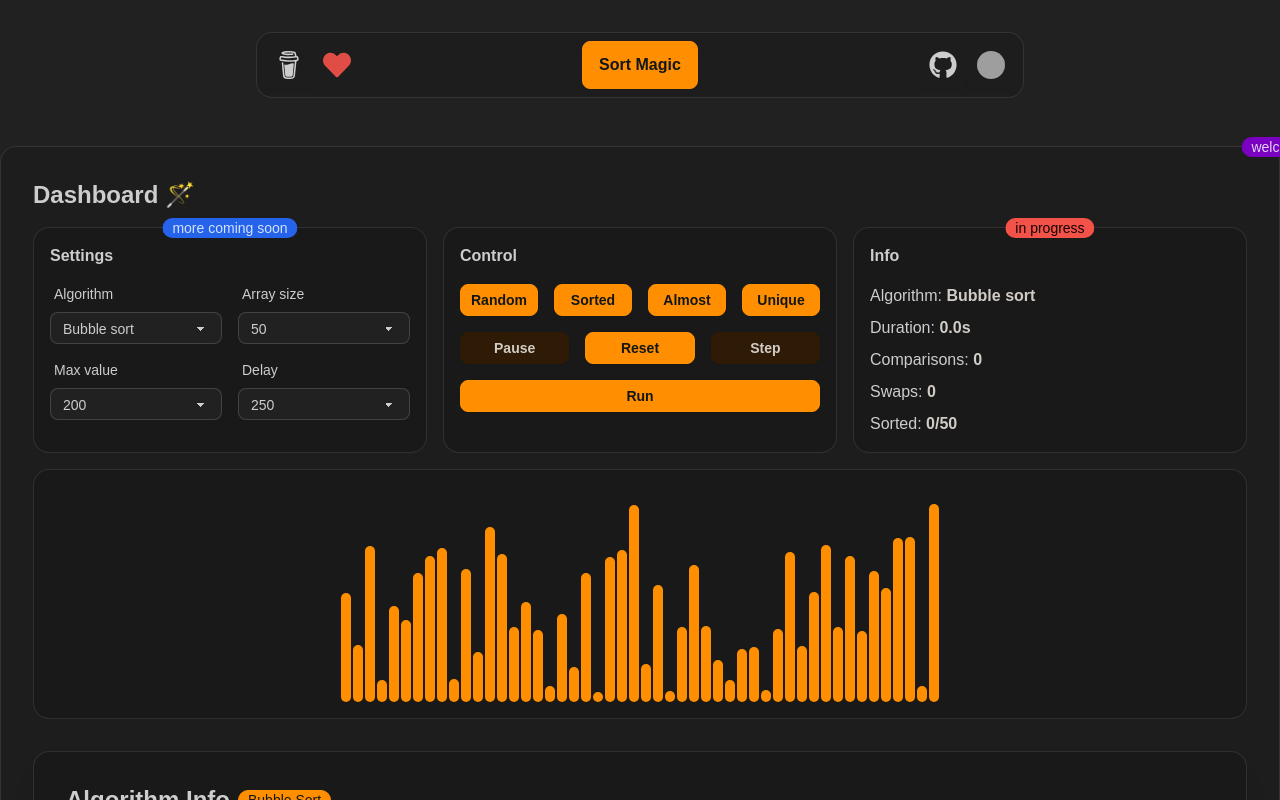
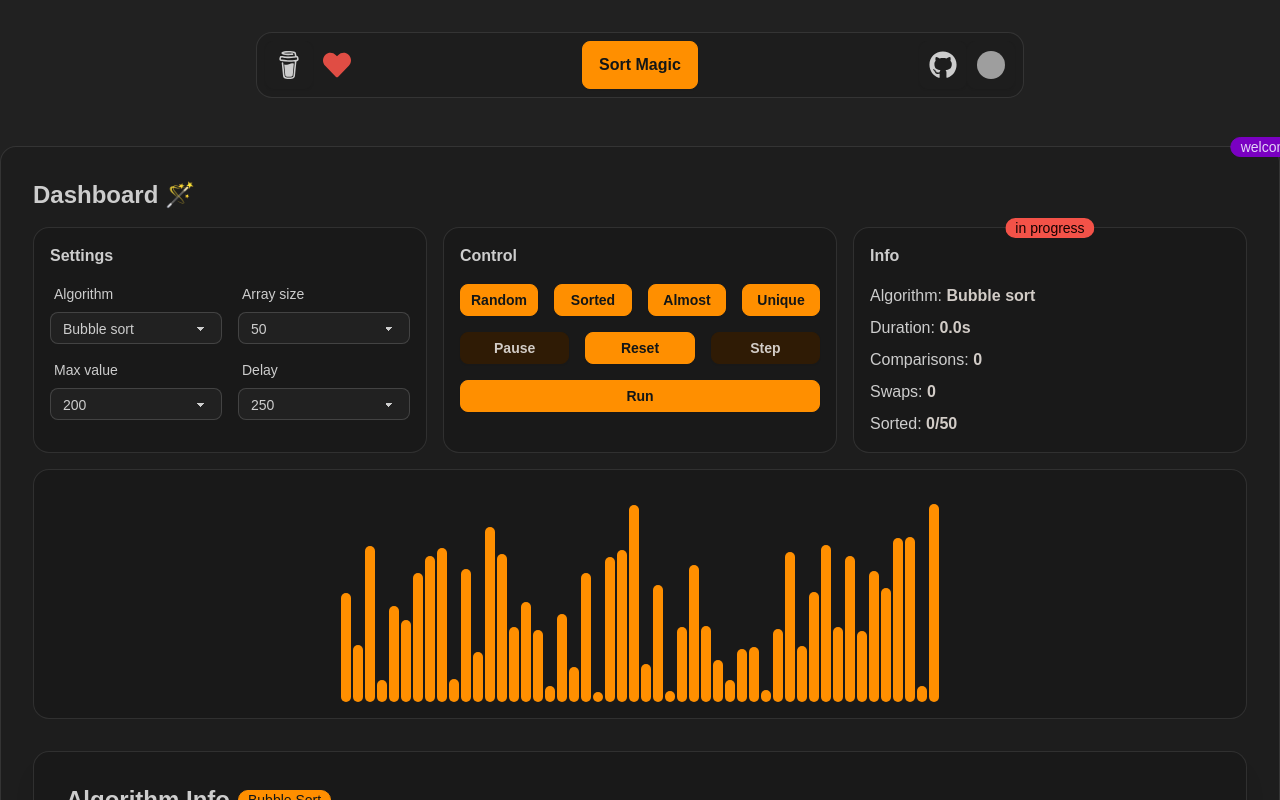
Before and after one commit to borisvicena/SortWizard, a Next.js app: page / in a window 1280 px wide. Shown: the top 800 px of the page. Built offline with nearby package versions, Linux system fonts and the light colour scheme; grey boxes are pictures that could not be loaded.

Commit message:
added pumpkin emoji to the welcome badge

```diff
--- a/src/components/Dashboard.tsx
+++ b/src/components/Dashboard.tsx
@@ -213,14 +213,13 @@ const Dashboard = () => {
 
   return (
     <main className="flex flex-col rounded-box mt-4 md:mt-12 w-full max-w-7xl mx-auto bg-base-200 border border-white/[0.1] p-4 md:p-8 indicator">
-      <span className="indicator-item badge badge-secondary text-secondary-content">welcome</span>
+      <span className="indicator-item badge badge-secondary text-secondary-content">welcome 🎃</span>
       <div className="font-bold text-xl md:text-2xl">Dashboard 🪄</div>
 
       {/* Make the sections stack on mobile */}
       <div className="mt-4 flex flex-col lg:flex-row justify-start space-y-4 lg:space-y-0 lg:space-x-4">
         {/* SETTINGS SECTION */}
-        <div className="p-4 bg-base-300 w-full rounded-box border border-white/[0.1] indicator">
-          <span className="indicator-item indicator-center badge badge-info text-info-content">more coming soon</span>
+        <div className="p-4 bg-base-300 w-full rounded-box border border-white/[0.1]">
           <div className="w-full">
             <div className="text-base font-bold">Settings</div>
             <div className="grid grid-cols-1 sm:grid-cols-2 gap-4 mt-2">
```
